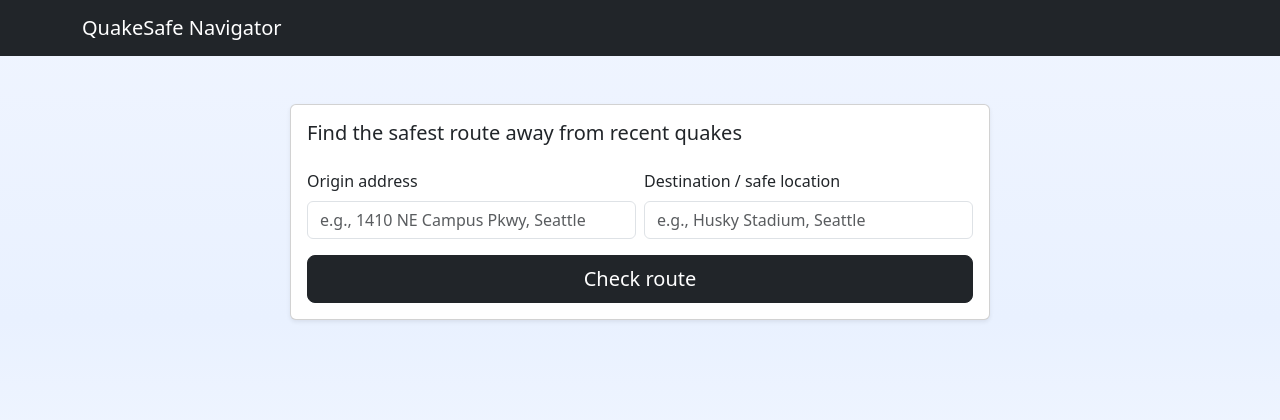
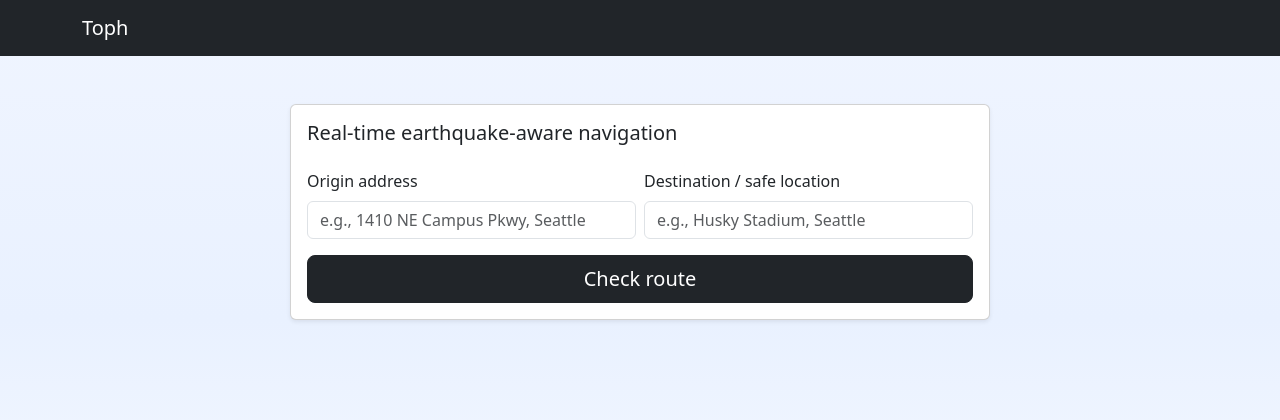
Before and after one commit to bc2324/hcde310-final, a Flask app: page / in a window 1280 px wide. Shown: the top 420 px of the page. Run offline with Flask 3, Linux system fonts and the light colour scheme.

Commit message:
Update index.html

```diff
--- a/templates/index.html
+++ b/templates/index.html
@@ -13,13 +13,13 @@
 <body class="d-flex flex-column min-vh-100 fade-in">
 
 <nav class="navbar navbar-dark bg-dark sticky-top">
-  <div class="container"><span class="navbar-brand fw-light">QuakeSafe Navigator</span></div>
+  <div class="container"><span class="navbar-brand fw-light">Toph</span>
 </nav>
 
 <div class="container my-5">
   <div class="card shadow-sm mx-auto" style="max-width:700px">
     <div class="card-body">
-      <h5 class="card-title mb-4">Find the safest route away from recent quakes</h5>
+      <h5 class="card-title mb-4">Real-time earthquake-aware navigation</h5>
       <form method="post" class="row gy-2 gx-2">
         <div class="col-md-6">
           <label class="form-label">Origin address</label>
```
